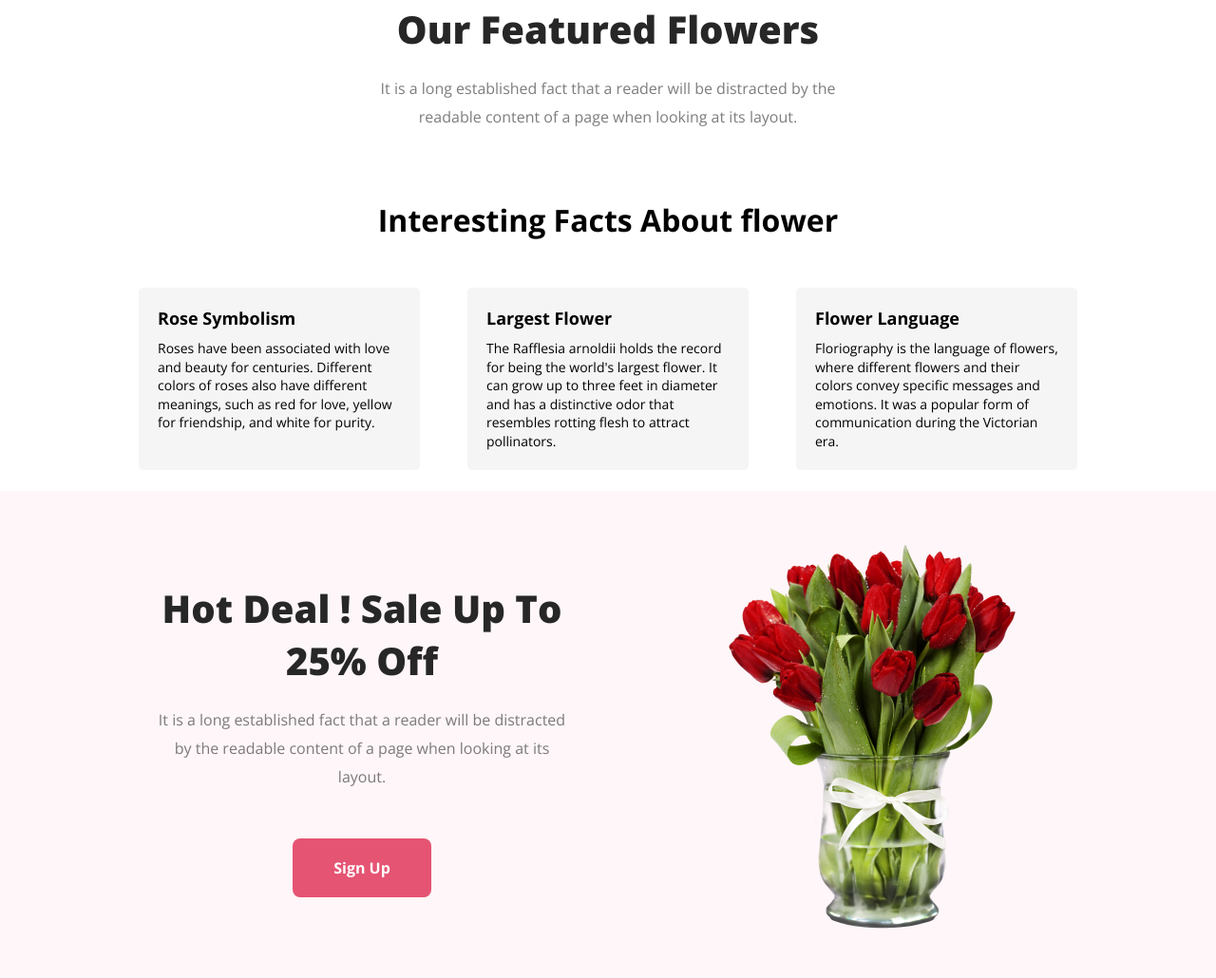
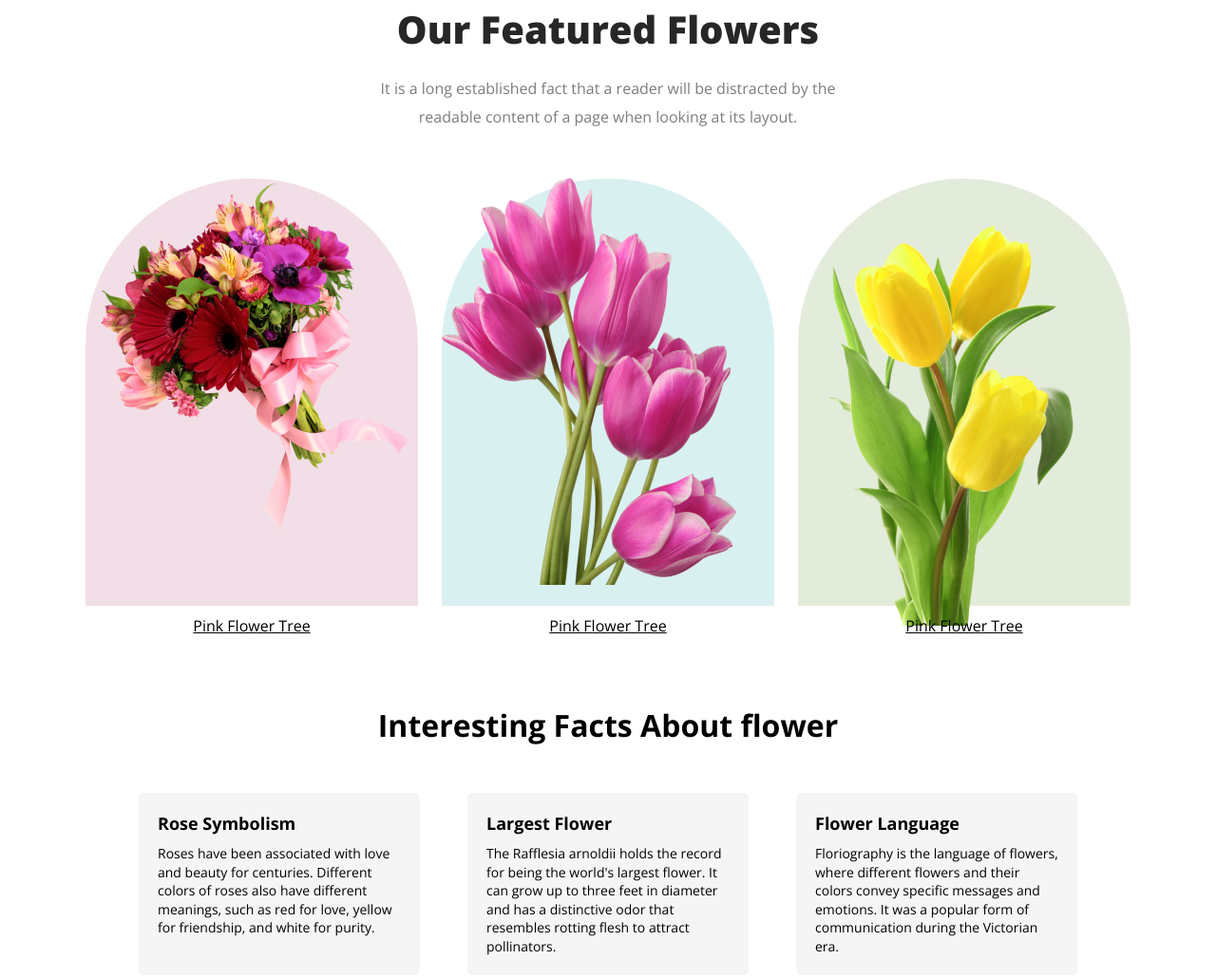
Before and after one commit to FahadHossainBabor/flower-shop, a plain HTML site: page index.html in a window 1280 px wide. Shown: the part 767-1797 px from the top of the page at 95% size. Drawn offline with nearby package versions, Linux system fonts and the light colour scheme.

Commit message:
Added images and necessary stuffs

```diff
--- a/index.html
+++ b/index.html
@@ -49,6 +49,37 @@
 
    <!-- Images section -->
 
+ <section class="images">
+
+  <div class="box">
+    <div class="img box1" >
+      <img src="/Flower Asset/pngwing 5.png" alt="">
+    </div>
+    <p>Pink Flower Tree</p>
+  </div>
+  <div class="box">
+    <div class="img box2">
+
+      <img src="/Flower Asset/pngwing 6.png" alt="">
+
+    </div>
+
+    <p>Pink Flower Tree</p>
+
+  </div>
+  <div class="box">
+
+    <div class="img box3">
+
+      <img src="/Flower Asset/pngwing 7.png" alt="">
+
+    </div>
+
+    <p>Pink Flower Tree</p>
+
+  </div>
+ </section>
+
    <!-- Creative section -->
    <sectio class="creative">
     <h1 class="creative-header">Interesting Facts About flower</h1>
@@ -72,7 +103,7 @@
 
       <section class="hotdeal">
         <div class="content">
-          <h1 class="section-header-title">Hot Deal ! Sale Up To 25% Off</h1>
+          <h1 class="section-header-title">Hot Deal ! Sale Up To 25% <span>Off</span> </h1>
           <p class="section-para">
             It is a long established fact that a reader will be distracted by
             the readable content of a page when looking at its layout.
--- a/style.css
+++ b/style.css
@@ -82,18 +82,49 @@
 
 /* Images section */
 
+.images {
+  display: flex;
+  width: 80%;
+  margin: auto;
+  justify-content: center;
+  gap: 25px;
+}
 
+.img {
+  height: 450px;
+  width: 350px;
+}
 
-/* Creative Section */
+.box1 {
+  border-radius: 300px 300px 0px 0px;
+  background: rgba(167, 33, 98, 0.15);
+}
 
-.creative{
-    background-color: #e55473;
+.box2 {
+  border-radius: 300px 300px 0px 0px;
+  background: rgba(5, 151, 160, 0.15);
+}
+
+.box3 {
+  border-radius: 300px 300px 0px 0px;
+  background: rgba(71, 125, 17, 0.15);
+}
+
+.box p{
+    margin-top: 10px;
+    text-align: center;
+    text-decoration: underline;
+}
+/* Creative section */
+
+.creative {
   height: 300px;
   margin: 50px 50px 70px 50px;
 }
 
-.creative-header{
+.creative-header {
   text-align: center;
+  margin-top: 50px;
   margin-bottom: 50px;
 }
 .flower-facts {
@@ -119,7 +150,6 @@
   line-height: 1.4;
 }
 
-
 /* Hot-deal section */
 .hotdeal {
   display: flex;
@@ -129,7 +159,7 @@
 }
 
 .content {
-  width: 40%;
+  width: 45%;
   margin: auto;
   text-align: center;
 }
@@ -206,15 +236,14 @@ span {
   font-size: 16px;
 
   font-weight: 400;
-  margin-bottom:10px;
+  margin-bottom: 10px;
   margin-top: 10px;
 }
 
-.copyright{
-    color: rgba(255, 255, 255, 0.40);
+.copyright {
+  color: rgba(255, 255, 255, 0.4);
 
   font-size: 14px;
 
   font-weight: 400;
-
 }
```
Lines whose indentation alone changed are shown as unchanged.
